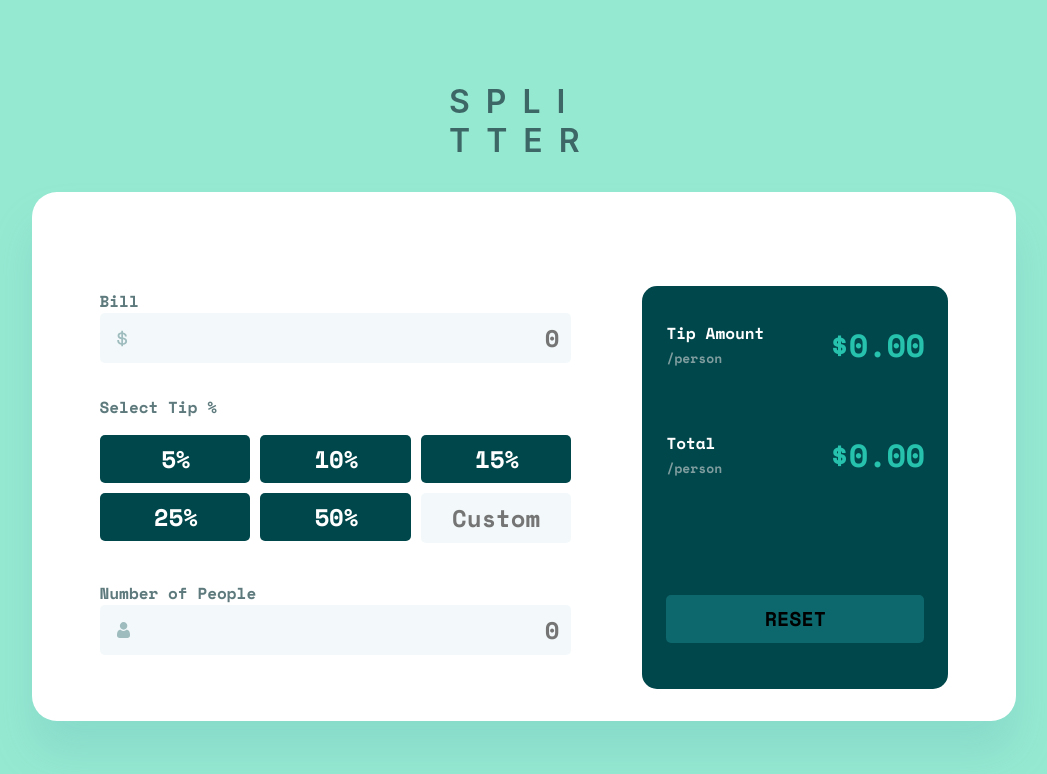
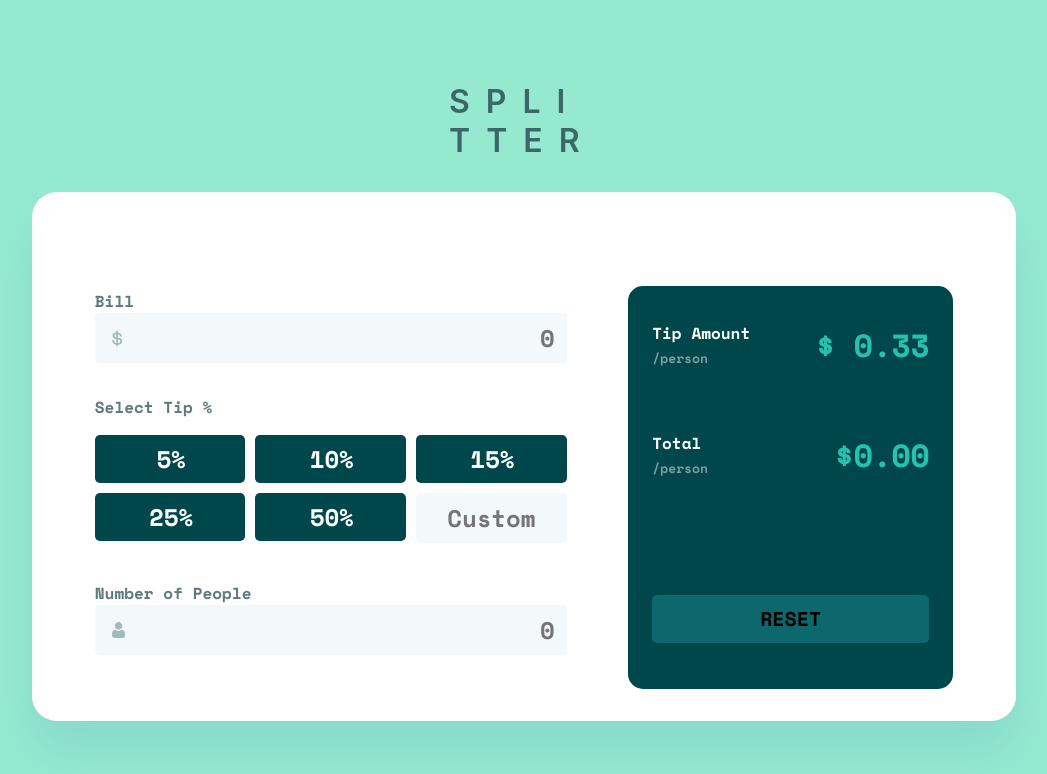
Before and after one commit to mikhita/tip-calculator-react, a React (Create React App) app in the folder tip-calculator/: page / in a window 1280 px wide. Shown: the top 774 px of the page, without its empty margins (116-1163 px from the left). Built offline with nearby package versions, Linux system fonts and the light colour scheme.

Commit message:
I am trying to add props for input value

```diff
--- a/tip-calculator/src/components/BillInput.js
+++ b/tip-calculator/src/components/BillInput.js
@@ -16,7 +16,7 @@ function BillInput(props) {
         <label className='bill' htmlFor='inputBill' style={{margin:"0" , color:" #5E7A7D"}}>Bill</label>
         {errors.billInput && <Ptag role="alert"> {errors.billInput.message}</Ptag>}
             </DivBillError>
-            <InputBill  type="number"   id="inputBill"  placeholder='0' value={props.value} style={{outlineColor:errors.billInput?"#E17052":"", }}
+            <InputBill  type="number"   id="inputBill"  placeholder='0' value={props.valueBill} style={{outlineColor:errors.billInput?"#E17052":"", }}
             {...register("billInput", {
                  min:{
                     value:1,
@@ -27,6 +27,7 @@ function BillInput(props) {
                     message:"can't be more than 100000"
                  }
                 })}></InputBill>
+                {console.log(props.value)}
 
         </form>
     </div>
--- a/tip-calculator/src/components/TipAmount.js
+++ b/tip-calculator/src/components/TipAmount.js
@@ -1,14 +1,15 @@
 import React from 'react'
 import styled from 'styled-components'
+// import BillInput from './BillInput.js'
 
-// const TipPerPerson =
+
 
 function TipAmount() {
   return (
     <TipsTotal>
         <TipAmounts>
             <p>Tip Amount <span>/person</span></p>
-            <div>$0.00</div>
+            <div> $ {0.33} </div>
         </TipAmounts>
         <Total>
             <p>Total <span>/person</span></p>
```
